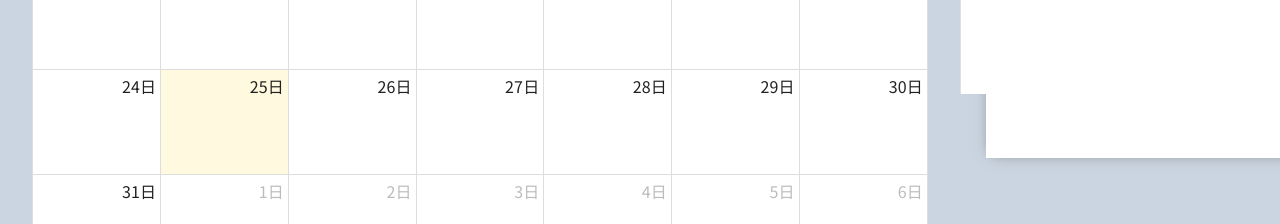
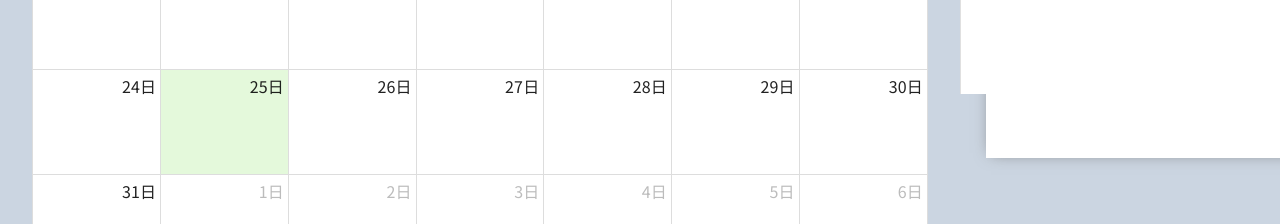
Before and after one commit to Fujiwara0805/MoneyDiaryApp, a Next.js app: page / in a window 1280 px wide. Shown: the part 706-930 px from the top of the page. Built offline with nearby package versions, Linux system fonts and the light colour scheme; no server answers; the database is empty.

Commit message:
👔 選択した日付の取引データ取得及びカレンダー上の色付け

```diff
--- a/src/components/layouts/Calendar.tsx
+++ b/src/components/layouts/Calendar.tsx
@@ -8,17 +8,22 @@ import { Balance, CalendarContent, Transaction } from "@/types/type";
 import { calculateDailyBalance } from "@/utils/calculateBalance";
 import { formatCurrency } from "@/utils/formatting";
 import interactionPlugin, { DateClickArg } from "@fullcalendar/interaction";
+import { isSameMonth } from "date-fns";
 
 interface CalendarProps {
   monthlyTransactions: Transaction[];
   setCurrentMonth: Dispatch<SetStateAction<Date>>;
   setCurrentDay: Dispatch<SetStateAction<string>>;
+  currentDay: string;
+  today: string;
 }
 
 export const Calendar = ({
   monthlyTransactions,
   setCurrentMonth,
   setCurrentDay,
+  currentDay,
+  today,
 }: CalendarProps) => {
   const dailyBalance = calculateDailyBalance(monthlyTransactions);
 
@@ -37,6 +42,11 @@ export const Calendar = ({
     });
   };
   const currentEvents = createCalendarEvent(dailyBalance);
+  const backGroundEvents = {
+    start: currentDay,
+    display: "background",
+    backgroundColor: "#a7f3d0",
+  };
 
   //カレンダーへ収支を反映(jsx)
   const renderEventContent = (eventInfo: EventContentArg) => {
@@ -62,7 +72,12 @@ export const Calendar = ({
 
   //どの月のデータでも取得できる様に修正
   const handleDateSet = (dateSet: DatesSetArg) => {
-    setCurrentMonth(dateSet.view.currentStart);
+    const currentMonth = dateSet.view.currentStart;
+    setCurrentMonth(currentMonth);
+    const todayDate = new Date();
+    if (isSameMonth(todayDate, currentMonth)) {
+      setCurrentDay(today);
+    }
   };
   //選択した日付の取引データを取得
   const handleDateClick = (dateInfo: DateClickArg) => {
@@ -74,7 +89,7 @@ export const Calendar = ({
       plugins={[dayGridPlugin, interactionPlugin]}
       initialView="dayGridMonth"
       locale={jaLocale}
-      events={currentEvents}
+      events={[...currentEvents, backGroundEvents]}
       eventContent={renderEventContent}
       datesSet={handleDateSet}
       dateClick={handleDateClick}
```
